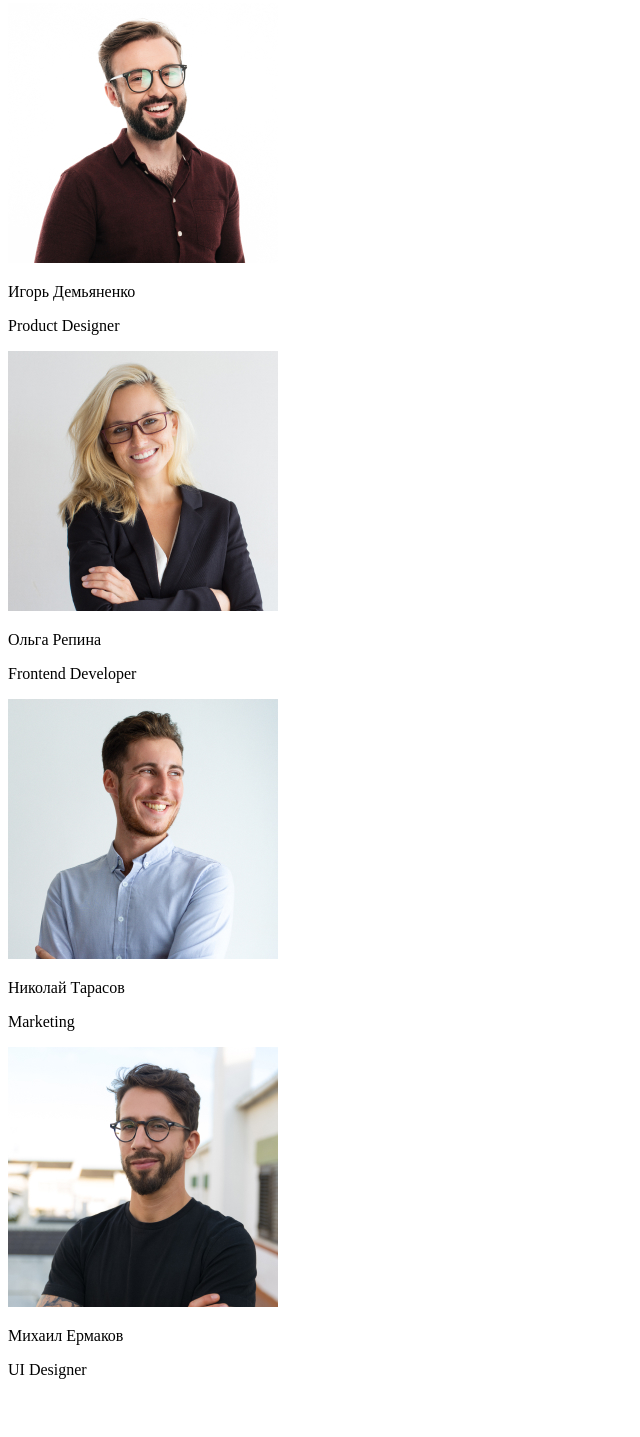
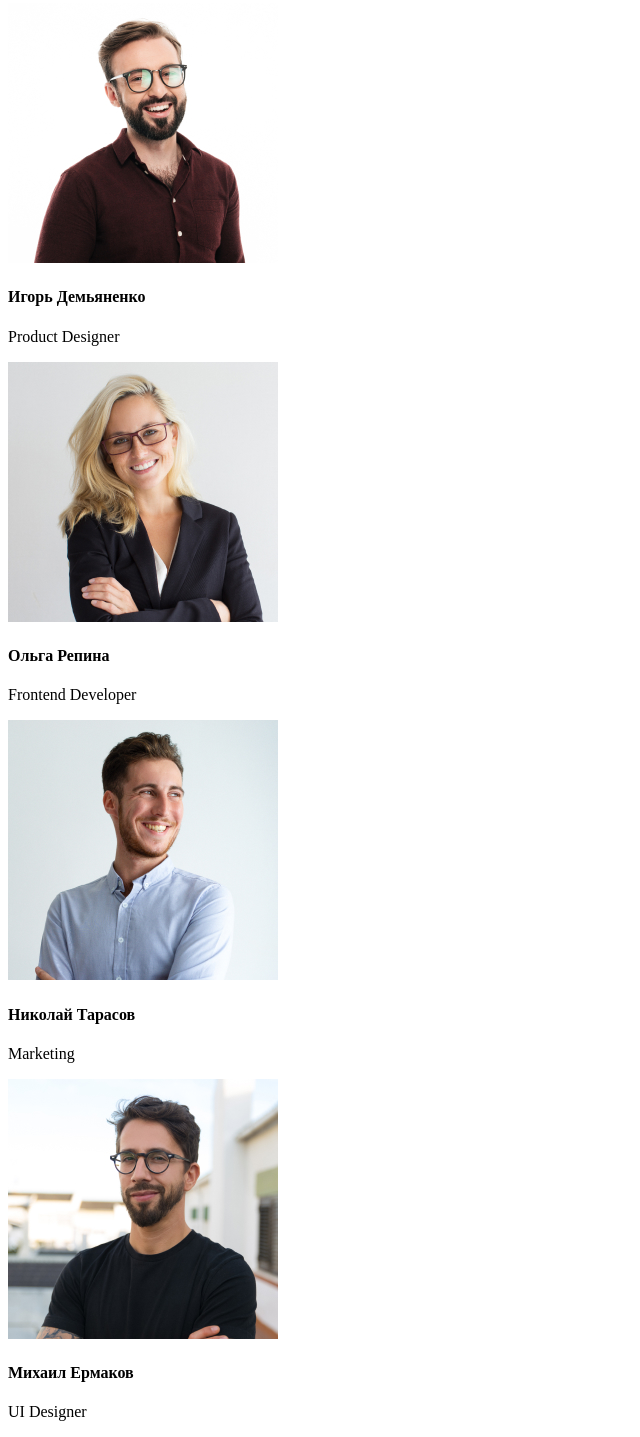
Before and after one commit to S1mple-Denis/goit-markup-hw-01, a plain HTML site: page index.html in a window 1280 px wide. Shown: the part 1581-3018 px from the top of the page, without its empty margins (0-640 px from the left). Before the commit the page ends 2976 px from the top, so only its background shows below. Drawn offline with Linux system fonts and the light colour scheme.

Commit message:
Correct <h4>

```diff
--- a/index.html
+++ b/index.html
@@ -79,7 +79,7 @@
             alt="Product_designer"
             width="270"
           />
-          <p>Игорь Демьяненко</p>
+          <h4>Игорь Демьяненко</h4>
           <p>Product Designer</p>
         </div>
 
@@ -89,19 +89,19 @@
             alt="Frontend_Developer"
             width="270"
           />
-          <p>Ольга Репина</p>
+          <h4>Ольга Репина</h4>
           <p>Frontend Developer</p>
         </div>
 
         <div>
           <img src="./image/Marketing.jpg" alt="Marketing" width="270" />
-          <p>Николай Тарасов</p>
+          <h4>Николай Тарасов</h4>
           <p>Marketing</p>
         </div>
 
         <div>
           <img src="./image/UI_Designer.jpg" alt="UI_Designer" width="270" />
-          <p>Михаил Ермаков</p>
+          <h4>Михаил Ермаков</h4>
           <p>UI Designer</p>
         </div>
       </section>
```
